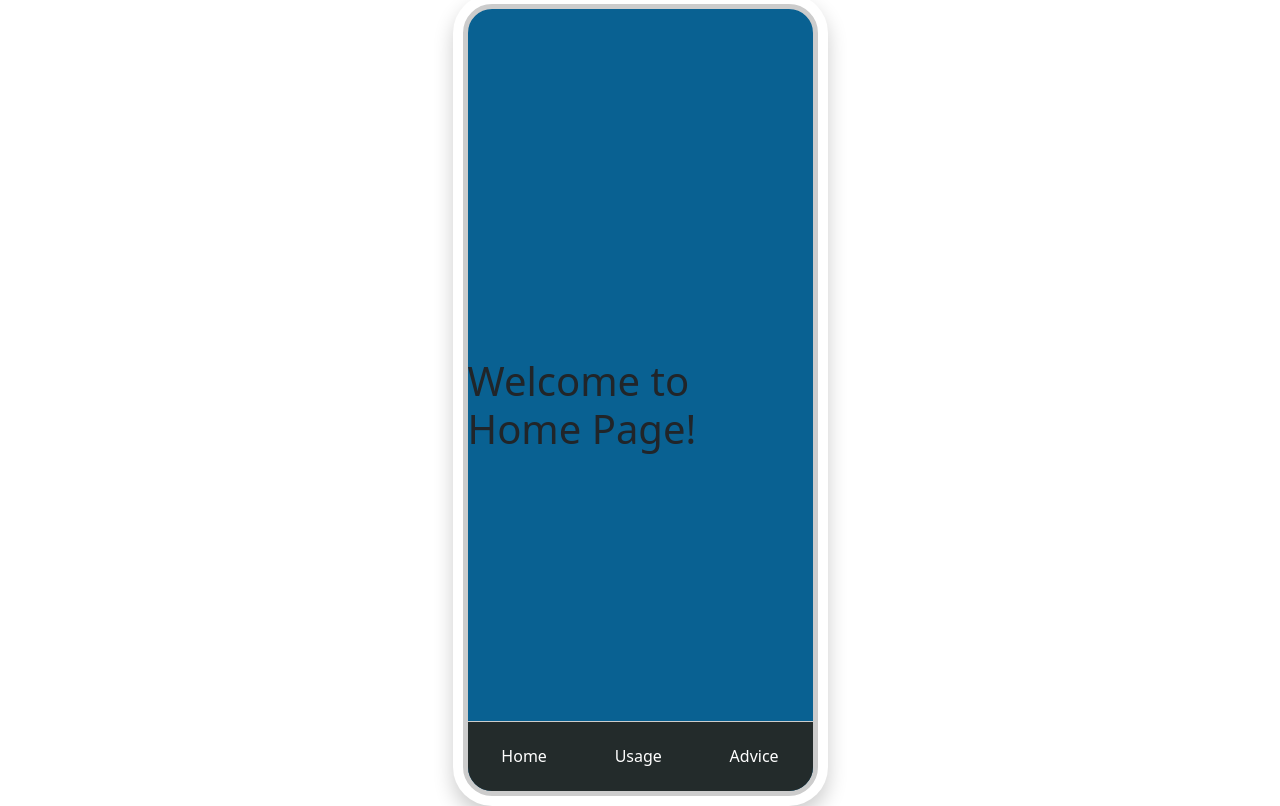
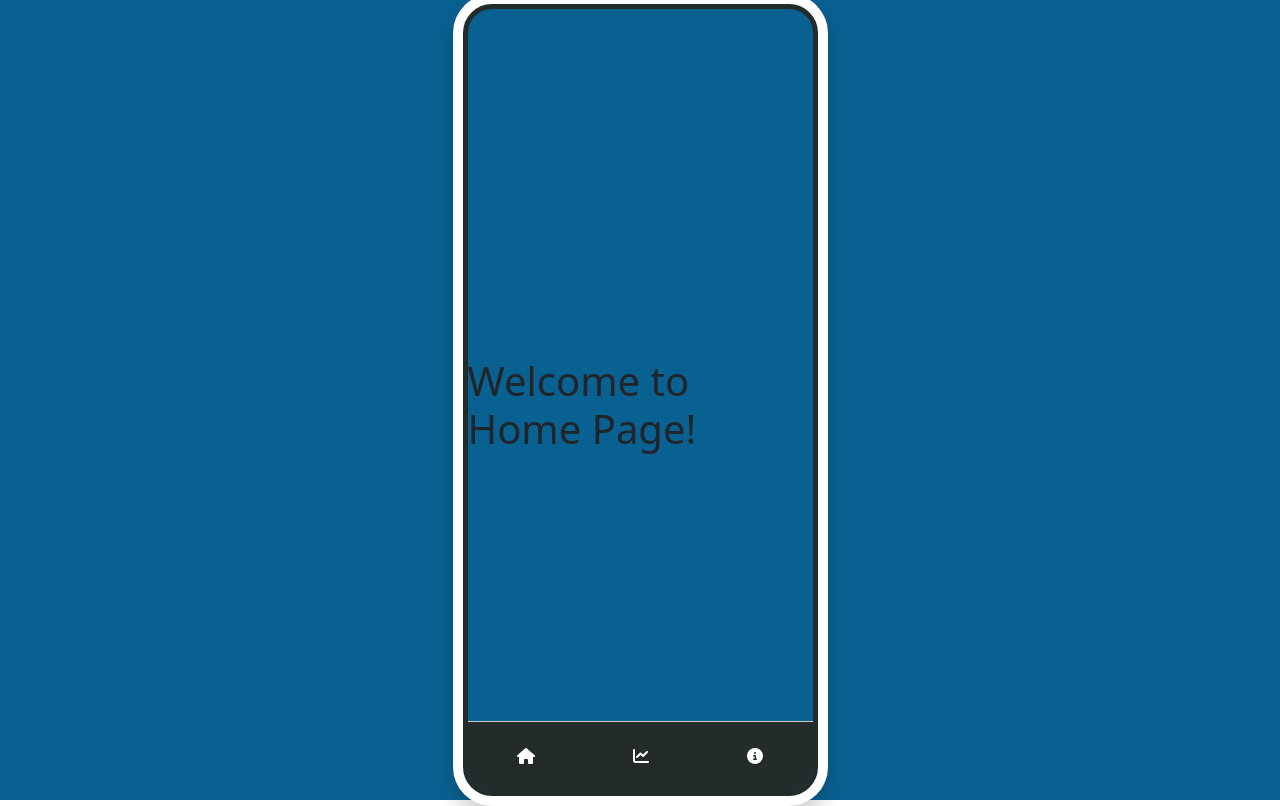
Before and after one commit to Yahye-Abdulle/WattSmart, a Vue app in the folder frontend/: page / in a window 1280 px wide. Built offline with nearby package versions, Linux system fonts and the light colour scheme.

Commit message:
remove node_modules and change coloring

```diff
--- a/frontend/package.json
+++ b/frontend/package.json
@@ -9,8 +9,13 @@
         "preview": "vite preview"
     },
     "dependencies": {
+        "@fortawesome/fontawesome-free": "^6.5.1",
+        "@fortawesome/fontawesome-svg-core": "^6.5.1",
+        "@fortawesome/free-solid-svg-icons": "^6.5.1",
+        "@fortawesome/vue-fontawesome": "^3.0.5",
         "@types/vue-router": "^2.0.0",
         "bootstrap": "^5.3.2",
+        "fortawesome": "^0.0.1-security",
         "vue": "^3.3.4",
         "vue-router": "^4.2.5"
     },
--- a/frontend/src/App.vue
+++ b/frontend/src/App.vue
@@ -7,9 +7,9 @@
 
                 <!-- Bottom navigation -->
                 <div class="iphone-bottom">
-                    <router-link to="/" class="iphone-button router-link">Home</router-link>
-                    <router-link to="/usage" class="iphone-button router-link">Usage</router-link>
-                    <router-link to="/advice" class="iphone-button router-link">Advice</router-link>
+                    <router-link to="/" class="iphone-button router-link"><font-awesome-icon icon="home" /></router-link>
+                    <router-link to="/usage" class="iphone-button router-link"><font-awesome-icon icon="line-chart" /></router-link>
+                    <router-link to="/advice" class="iphone-button router-link"><font-awesome-icon icon="info-circle" /></router-link>
                 </div>
             </div>
         </div>
@@ -18,9 +18,10 @@
 <script lang="ts">
 import { defineComponent } from "vue";
 import { RouterLink } from "vue-router";
+import { FontAwesomeIcon } from '@fortawesome/vue-fontawesome';
 
 export default defineComponent({
-    components: { RouterLink },
+    components: { RouterLink, FontAwesomeIcon },
 });
 </script>
 
@@ -30,7 +31,7 @@ export default defineComponent({
     justify-content: center;
     align-items: center;
     height: 100vh;
-
+    background-color: #096192;
     /* Use full viewport height */
 }
 
@@ -52,7 +53,7 @@ export default defineComponent({
 .iphone-inner {
     width: calc(100% - 20px);
     height: calc(100% - 20px);
-    border: 5px solid #ccc;
+    border: 5px solid #232b2b;
     /* Add inner border */
     border-radius: 29px;
     /* Adjust border-radius to match inner part */
--- a/frontend/src/main.ts
+++ b/frontend/src/main.ts
@@ -2,11 +2,19 @@ import { createApp } from 'vue'
 import App from './App.vue'
 import router from './router'
 
+import { library } from '@fortawesome/fontawesome-svg-core';
+import { fas } from '@fortawesome/free-solid-svg-icons';
+import { FontAwesomeIcon } from '@fortawesome/vue-fontawesome';
+
 import 'bootstrap/dist/css/bootstrap.min.css';
 import 'bootstrap';
+
+library.add(fas);
 
 const app = createApp(App)
 
 app.use(router)
 
 app.mount('#app')
+
+app.component('font-awesome-icon', FontAwesomeIcon);
```
Also changed, not shown: 1 other file (tests, documents, lock files or other folders).
